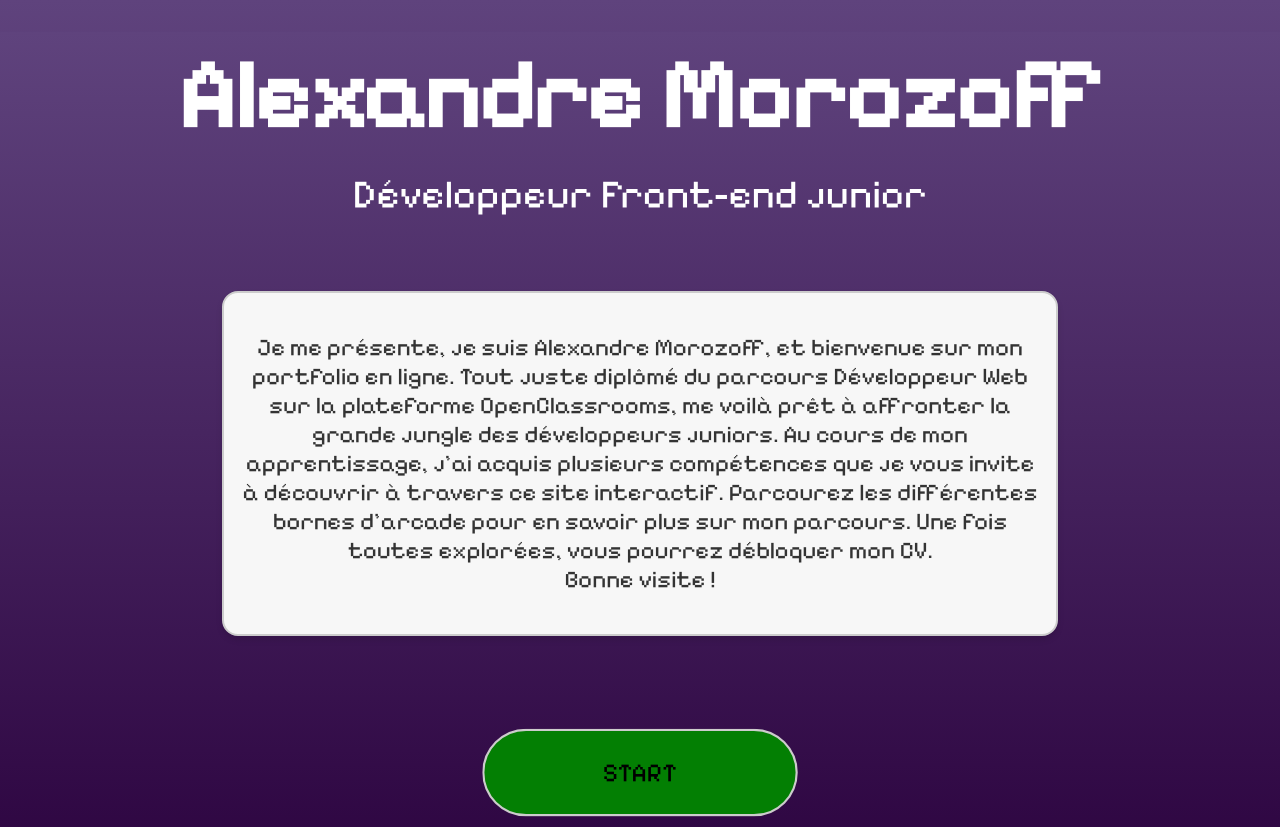
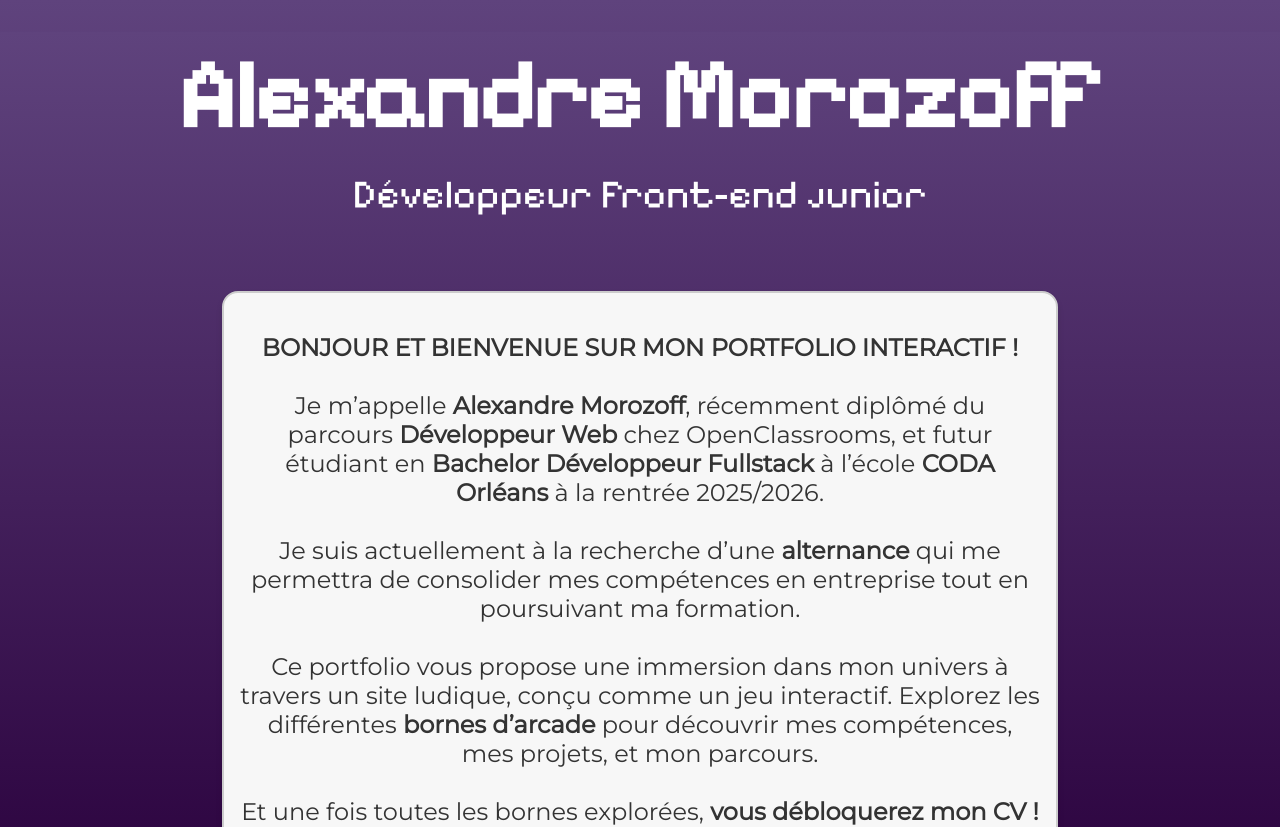
Before and after one commit to Milkliz0rd/Portfolio, a React (Vite) app in the folder my-portfolio/: page / in a window 1280 px wide. Shown: the top 827 px of the page. Built offline with nearby package versions, Linux system fonts and the light colour scheme.

Commit message:
intro has been changed

```diff
--- a/my-portfolio/src/Components/Banner/Banner.jsx
+++ b/my-portfolio/src/Components/Banner/Banner.jsx
@@ -1,4 +1,3 @@
-import React from 'react'
 import Navigation from '../Navigation/Navigation'
 import Logo from '../Logo/Logo'
 
--- a/my-portfolio/src/Components/Collapse/Collapse.jsx
+++ b/my-portfolio/src/Components/Collapse/Collapse.jsx
@@ -7,7 +7,7 @@ const Collapse = ({ descriptions, link }) => {
   return (
     <div className="collapse">
       <div className="collapse__header">
-        <h3 className="collapse__header--title">Ce projet m'a appris:</h3>
+        <h3 className="collapse__header--title">Ce projet m’a appris:</h3>
         <img
           src={hand}
           alt="Main pour ouvrir la collapse"
--- a/my-portfolio/src/Components/Layout/Layout.jsx
+++ b/my-portfolio/src/Components/Layout/Layout.jsx
@@ -1,4 +1,3 @@
-import React from 'react'
 import Banner from '../Banner/Banner.jsx'
 
 const Layout = ({ children }) => {
--- a/my-portfolio/src/Components/Welcome/Welcome.jsx
+++ b/my-portfolio/src/Components/Welcome/Welcome.jsx
@@ -1,4 +1,3 @@
-import React from 'react'
 import { NavLink } from 'react-router-dom'
 
 const Welcome = () => {
@@ -8,16 +7,33 @@ const Welcome = () => {
       <h2 className="start-page__subtitle">Développeur Front-end junior</h2>
       <div className="start-page__bulle">
         <p className="start-page__bulle--p">
-          Je me présente, je suis Alexandre Morozoff, et bienvenue sur mon
-          portfolio en ligne. Tout juste diplômé du parcours Développeur Web sur
-          la plateforme OpenClassrooms, me voilà prêt à affronter la grande
-          jungle des développeurs juniors. Au cours de mon apprentissage, j’ai
-          acquis plusieurs compétences que je vous invite à découvrir à travers
-          ce site interactif. Parcourez les différentes bornes d’arcade pour en
-          savoir plus sur mon parcours. Une fois toutes explorées, vous pourrez
-          débloquer mon CV.
+          <strong>BONJOUR ET BIENVENUE SUR MON PORTFOLIO INTERACTIF !</strong>
           <br />
-          Bonne visite !
+          <br />
+          Je m’appelle <strong>Alexandre Morozoff</strong>, récemment diplômé du
+          parcours <strong>Développeur Web</strong> chez OpenClassrooms, et
+          futur étudiant en <strong>Bachelor Développeur Fullstack</strong> à
+          l’école <strong>CODA Orléans</strong> à la rentrée 2025/2026.
+          <br />
+          <br />
+          Je suis actuellement à la recherche d’une <strong>
+            alternance
+          </strong>{' '}
+          qui me permettra de consolider mes compétences en entreprise tout en
+          poursuivant ma formation.
+          <br />
+          <br />
+          Ce portfolio vous propose une immersion dans mon univers à travers un
+          site ludique, conçu comme un jeu interactif. Explorez les différentes{' '}
+          <strong>bornes d’arcade</strong> pour découvrir mes compétences, mes
+          projets, et mon parcours.
+          <br />
+          <br />
+          Et une fois toutes les bornes explorées,{' '}
+          <strong>vous débloquerez mon CV !</strong>
+          <br />
+          <br />
+          Merci de votre visite et bonne exploration !
         </p>
       </div>
       <NavLink className="start-page__btn" to={'/arcade'}>
--- a/my-portfolio/src/Styles/Components/Welcome/Welcome.scss
+++ b/my-portfolio/src/Styles/Components/Welcome/Welcome.scss
@@ -1,5 +1,6 @@
 @use '../../Colors/Colors.scss';
 @use '../../Main.scss';
+@use '../../Fonts/Fonts.scss';
 
 @keyframes zoomEffect {
   0% {
@@ -30,6 +31,10 @@
   }
   &__bulle {
     @include Main.bulle;
+    &--p {
+      font-family: Fonts.$font-2;
+      font-weight: 500;
+    }
   }
   &__btn {
     margin: 2em;
```
